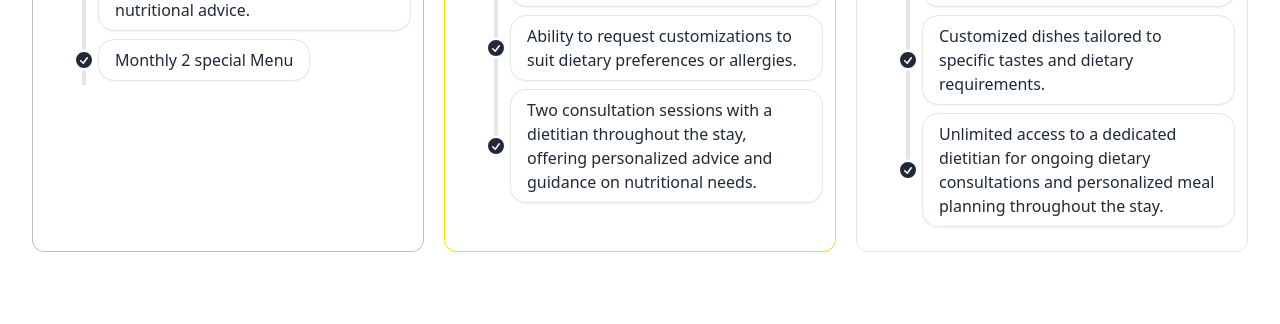
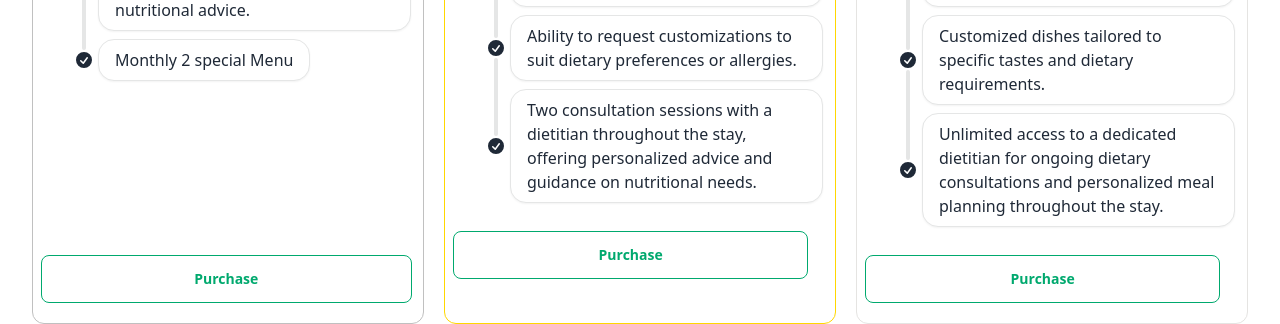
Before and after one commit to rakibulhasan044/assignment-12-client, a React (Vite) app: page / in a window 1280 px wide. Shown: the part 1379-1703 px from the top of the page. Before the commit the page ends 1631 px from the top, so only its background shows below. Built offline with nearby package versions, Linux system fonts and the light colour scheme; no server answers.

Commit message:
category search functionality added

```diff
--- /dev/null
+++ b/src/components/CategoryListbox/CategoryListbox.jsx
@@ -0,0 +1,56 @@
+import { Menu, MenuButton, MenuItem, MenuItems } from "@headlessui/react";
+import { ChevronDownIcon } from "@heroicons/react/16/solid";
+
+const CategoryListbox = ({ options, name, handleCategory }) => {
+
+  const capitalizeFirstLetter = (string) => {
+    if (typeof string === 'string') {
+      return string.charAt(0).toUpperCase() + string.slice(1);
+    }
+    return string;
+  };
+
+  return (
+    <div className="mt-5 mb-10 w-48 text-right relative">
+      <Menu>
+        <MenuButton className="inline-flex items-center w-full gap-2 rounded-md bg-gray-800 py-1.5 px-3 text-sm/6 font-semibold text-white shadow-inner shadow-white/10 focus:outline-none data-[hover]:bg-gray-700 data-[open]:bg-gray-700 data-[focus]:outline-1 data-[focus]:outline-white">
+          {name}
+          <ChevronDownIcon className="size-4 fill-white/60" />
+        </MenuButton>
+
+        <MenuItems
+          transition
+          anchor="bottom end"
+          className="absolute right-0 w-52 mt-2 origin-top-right rounded-xl border border-white/5 bg-black/80 p-1 text-sm text-white shadow-lg focus:outline-none z-50"
+        >
+          {options.map((option, index) =>
+            <MenuItem key={index} onClick={() => handleCategory(option)}>
+              <button className="group flex w-full items-center gap-2 rounded-lg py-1.5 px-3 data-[focus]:bg-white/10"
+              >
+              {capitalizeFirstLetter(option)}
+              </button>
+            </MenuItem>
+          )}
+          {/* <MenuItem>
+            <button className="group flex w-full items-center gap-2 rounded-lg py-1.5 px-3 data-[focus]:bg-white/10">
+              Lunch
+            </button>
+          </MenuItem>
+          <div className="my-1 h-px bg-white/5" />
+          <MenuItem>
+            <button className="group flex w-full items-center gap-2 rounded-lg py-1.5 px-3 data-[focus]:bg-white/10">
+              Snacks
+            </button>
+          </MenuItem>
+          <MenuItem>
+            <button className="group flex w-full items-center gap-2 rounded-lg py-1.5 px-3 data-[focus]:bg-white/10">
+              Dinner
+            </button>
+          </MenuItem> */}
+        </MenuItems>
+      </Menu>
+    </div>
+  );
+};
+
+export default CategoryListbox;
--- a/src/pages/Home/MembershipPackage/MembershipPackage.jsx
+++ b/src/pages/Home/MembershipPackage/MembershipPackage.jsx
@@ -5,7 +5,7 @@ const MembershipPackage = () => {
         Explore Our special package
       </h2>
       <div className="grid grid-cols-2 md:grid-cols-3 gap-5">
-        <section className="border rounded-xl border-[#C0C0C0] px-2 py-5">
+        <section className="border rounded-xl border-[#C0C0C0] px-2 py-5 relative">
           <div className=" space-y-1">
             <h2 className="text-3xl text-center text-[#C0C0C0] font-bold">
               Silver
@@ -83,11 +83,14 @@ const MembershipPackage = () => {
               <div className="timeline-end timeline-box">
                 Monthly 2 special Menu
               </div>
-              <hr />
             </li>
           </ul>
+          <div className="absolute bottom-5 w-[95%]">
+          <button className="btn btn-outline btn-success w-full">Purchase</button>
+          </div>
         </section>
-        <section className="border rounded-xl border-[#FFD700] px-2 py-5">
+
+        <section className="border rounded-xl border-[#FFD700] px-2 py-5 relative">
           <div className=" space-y-1">
             <h2 className="text-3xl text-center text-[#FFD700] font-bold">
               Gold
@@ -190,8 +193,12 @@ const MembershipPackage = () => {
               </div>
             </li>
           </ul>
+          <div className="lg:mt-6 w-[95%]">
+          <button className="btn btn-outline btn-success w-full">Purchase</button>
+          </div>
         </section>
-        <section className="border rounded-xl border-[#e5e4e2] px-2 py-5">
+
+        <section className="border rounded-xl border-[#e5e4e2] px-2 py-5 relative">
           <div className=" space-y-1">
             <h2 className="text-3xl text-center text-[#e5e4e2] font-bold">
               Platinum
@@ -294,6 +301,9 @@ const MembershipPackage = () => {
               </div>
             </li>
           </ul>
+          <div className="md:mt-12 lg:mt-0 xl:mt-6 w-[95%]">
+          <button className="btn btn-outline btn-success w-full">Purchase</button>
+          </div>
         </section>
       </div>
     </div>
--- a/src/pages/Meals/Meals.jsx
+++ b/src/pages/Meals/Meals.jsx
@@ -2,16 +2,28 @@ import { useEffect, useState } from "react";
 import useAxiosPublic from "../../hooks/useAxiosPublic";
 import MealsCard from "../Home/MealsCategory/MealsCard";
 import LoadSpinner from "../../components/Spiner/LoadSpinner";
+import CategoryListbox from "../../components/CategoryListbox/CategoryListbox";
 
 const Meals = () => {
   const [meals, setMeals] = useState([]);
   const [page, setPage] = useState(1);
   const [loading, setLoading] = useState(true);
+  const [filter, setFilter] = useState('');
   const axiosPublic = useAxiosPublic();
+
+  const options = ['breakfast', 'lunch', 'snacks', 'dinner', 'all']
+
+  const handleCategory = async (selectedFilter) => {
+    setFilter(selectedFilter === 'all' ? '' : selectedFilter);
+  }
 
   const getMealsData = async () => {
     try {
-      const res = await axiosPublic.get(`/meals?limit=6&page=${page}`);
+      const res = await axiosPublic.get(`/meals?limit=6&page=${page}`, {
+        params: {
+          filter: filter,
+        }
+      });
       if (page === 1) {
         setMeals(res.data);
         setLoading(false)
@@ -40,7 +52,7 @@ const Meals = () => {
 
   useEffect(() => {
     getMealsData();
-  }, [page]);
+  }, [page, filter]);
 
   useEffect(() => {
     window.addEventListener("scroll", handleInfiniteScroll);
@@ -49,6 +61,12 @@ const Meals = () => {
 
   return (
     <div>
+      <div>
+        <CategoryListbox
+        options={options}
+        name={'Filter by Category'}
+        handleCategory={handleCategory} />
+      </div>
       <div className="grid grid-cols-1 md:grid-cols-2 lg:grid-cols-3 gap-5">
           {meals.map((item) => (
             <MealsCard key={item._id} item={item} />
```
